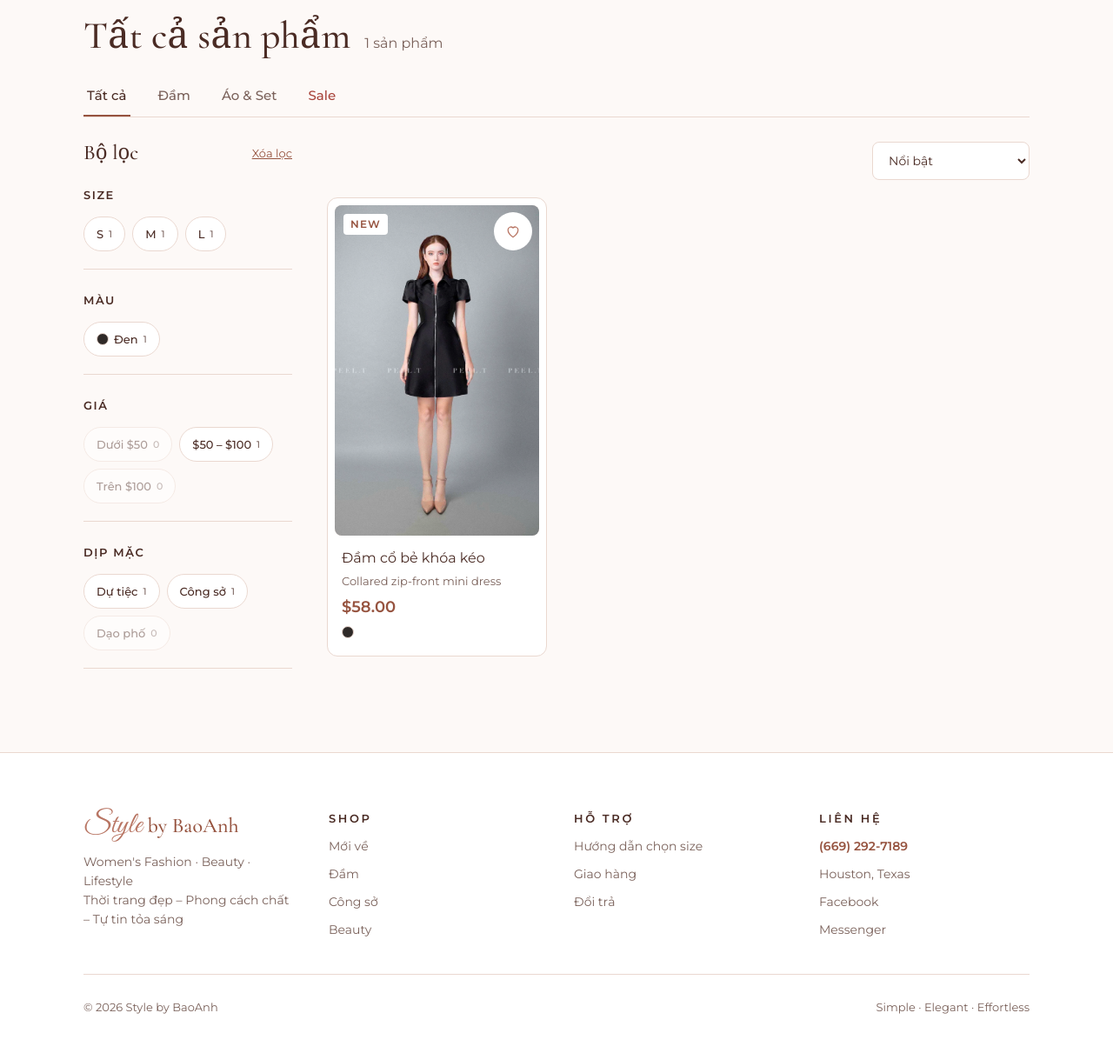
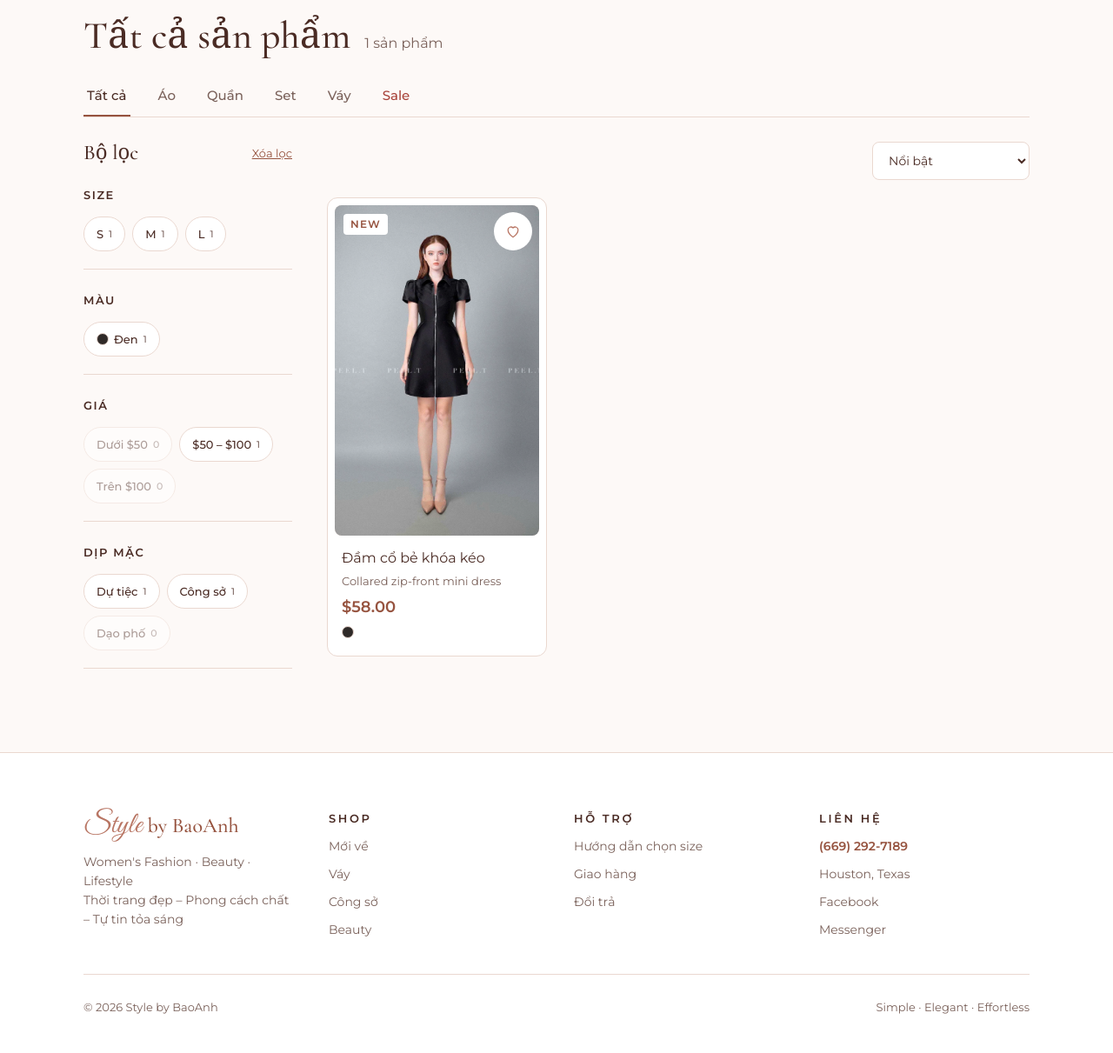
Before and after one commit to nanahuynh/Baoanhstyle, a PHP site: page /shop.html in a window 1280 px wide. Shown: the part 187-1398 px from the top of the page at 87% size. Run offline with PHP 8.4, Linux system fonts and the light colour scheme.

Commit message:
Shop by category: Áo, Quần, Set, Váy
Categories become tops, pants, sets and dresses/skirts; the zip-front
dress moves to Váy. Home tiles without a photo yet show a 'coming soon'
placeholder. Footer dress links point to the Váy category.

Co-Authored-By: Claude Opus 5.5 <noreply@anthropic.com>
Claude-Session: https://claude.ai/code/session_01Qzv9RtkwiU4VxyeKbpgMZn

```diff
--- a/account.html
+++ b/account.html
@@ -291,7 +291,7 @@
       <div class="footer-col">
         <h3 data-i18n="fShop">Shop</h3>
         <a href="shop.html?sort=new" data-i18n="fNew">Mới về</a>
-        <a href="shop.html?cat=dam" data-i18n="fDresses">Đầm</a>
+        <a href="shop.html?cat=vay" data-i18n="fDresses">Váy</a>
         <a href="shop.html?occasion=cong-so" data-i18n="fWork">Công sở</a>
         <a href="shop.html" data-i18n="fBeauty">Beauty</a>
       </div>
--- a/css/style.css
+++ b/css/style.css
@@ -170,7 +170,10 @@ h1, h2, h3, p { margin: 0; }
   object-fit: cover; object-position: center top; transition: transform .3s;
 }
 .cat:hover img { transform: translateY(-4px); }
-.cat span { font-family: var(--font-serif); font-size: 26px; line-height: 32px; font-weight: 500; text-align: center; }
+.cat .cat-name { font-family: var(--font-serif); font-size: 26px; line-height: 32px; font-weight: 500; text-align: center; }
+.cat-ph { width: 100%; height: 300px; border-radius: 150px 150px 12px 12px; display: flex; align-items: center; justify-content: center;
+  font-size: 12px; letter-spacing: .12em; text-transform: uppercase; color: var(--rose-deep); transition: transform .3s; }
+.cat:hover .cat-ph { transform: translateY(-4px); }
 .cat:hover { color: var(--rose-deep); }
 
 /* Products */
@@ -375,7 +378,8 @@ h1, h2, h3, p { margin: 0; }
   .cat-grid { display: flex; overflow-x: auto; gap: 12px; margin-right: -20px; padding-right: 20px; scroll-snap-type: x mandatory; }
   .cat { flex: 0 0 132px; gap: 8px; scroll-snap-align: start; }
   .cat img { height: 168px; border-radius: 66px 66px 10px 10px; }
-  .cat span { font-family: var(--font-sans); font-size: 14px; line-height: 20px; }
+  .cat .cat-name { font-family: var(--font-sans); font-size: 14px; line-height: 20px; }
+  .cat-ph { height: 168px; border-radius: 66px 66px 10px 10px; font-size: 10px; }
 
   .product-grid { gap: 12px; }
   .card { padding: 6px 6px 14px; gap: 10px; }
--- a/index.html
+++ b/index.html
@@ -170,7 +170,7 @@
       <div class="footer-col">
         <h3 data-i18n="fShop">Shop</h3>
         <a href="shop.html?sort=new" data-i18n="fNew">Mới về</a>
-        <a href="shop.html?cat=dam" data-i18n="fDresses">Đầm</a>
+        <a href="shop.html?cat=vay" data-i18n="fDresses">Váy</a>
         <a href="shop.html?occasion=cong-so" data-i18n="fWork">Công sở</a>
         <a href="shop.html" data-i18n="fBeauty">Beauty</a>
       </div>
--- a/js/main.js
+++ b/js/main.js
@@ -6,8 +6,10 @@
 
 // Danh mục (CATEGORY) và dịp mặc (Occasion filter)
 const CATEGORY_LIST = [
-  { id: 'dam', vi: 'Đầm', en: 'Dresses' },
-  { id: 'ao-set', vi: 'Áo & Set', en: 'Tops & sets' }
+  { id: 'ao', vi: 'Áo', en: 'Tops' },
+  { id: 'quan', vi: 'Quần', en: 'Pants' },
+  { id: 'set', vi: 'Set', en: 'Sets' },
+  { id: 'vay', vi: 'Váy', en: 'Dresses & skirts' }
 ];
 const OCCASIONS = [
   { id: 'tiec', vi: 'Dự tiệc', en: 'Occasion' },
@@ -24,7 +26,7 @@ const OCCASIONS = [
 const PRODUCTS = [
   {
     id: 'e', vi: 'Đầm cổ bẻ khóa kéo', en: 'Collared zip-front mini dress', badge: 'NEW',
-    category: 'dam', occasions: ['cong-so', 'tiec'], sizes: ['S', 'M', 'L'],
+    category: 'vay', occasions: ['cong-so', 'tiec'], sizes: ['S', 'M', 'L'],
     img: 'images/dam-co-be-khoa-keo-1.webp', bg: '#ecdcd3', dots: ['#2f2a28'], price: 58, video: null,
     gallery: [
       'images/dam-co-be-khoa-keo-1.webp',
@@ -148,7 +150,7 @@ const I18N = {
     newsTitle: 'Nhận tin hàng mới và lịch Live',
     newsBody: 'Ưu đãi riêng cho khách thân thiết, gửi thẳng vào hộp thư của bạn.',
     subscribe: 'Đăng ký', subscribed: 'Cảm ơn bạn đã đăng ký!', badEmail: 'Vui lòng nhập email hợp lệ.',
-    fShop: 'Shop', fNew: 'Mới về', fDresses: 'Đầm', fWork: 'Công sở', fBeauty: 'Beauty',
+    fShop: 'Shop', fNew: 'Mới về', fDresses: 'Váy', fWork: 'Công sở', fBeauty: 'Beauty',
     help: 'Hỗ trợ', sizeGuide: 'Hướng dẫn chọn size', shipping: 'Giao hàng', returns: 'Đổi trả', contact: 'Liên hệ',
     tagline: 'Thời trang đẹp – Phong cách chất – Tự tin tỏa sáng',
     home: 'Trang chủ', dresses: 'Đầm',
@@ -185,7 +187,7 @@ const I18N = {
     newsTitle: 'Get new arrivals and Live dates',
     newsBody: 'Exclusive offers for our regulars, straight to your inbox.',
     subscribe: 'Subscribe', subscribed: 'Thanks for subscribing!', badEmail: 'Please enter a valid email.',
-    fShop: 'Shop', fNew: 'New arrivals', fDresses: 'Dresses', fWork: 'Workwear', fBeauty: 'Beauty',
+    fShop: 'Shop', fNew: 'New arrivals', fDresses: 'Dresses & skirts', fWork: 'Workwear', fBeauty: 'Beauty',
     help: 'Help', sizeGuide: 'Size guide', shipping: 'Shipping', returns: 'Returns', contact: 'Contact',
     tagline: 'Simple · Elegant · Effortless',
     home: 'Home', dresses: 'Dresses',
@@ -206,9 +208,12 @@ const I18N = {
 };
 
 // Home page tiles → shop filters
+// Ô danh mục ở trang chủ (Shop by category). img: null = chưa có ảnh, hiện ô màu chờ.
 const HOME_TILES = [
-  { vi: 'Dự tiệc', en: 'Occasion', img: 'images/dam-co-be-khoa-keo-3.webp', bg: '#ecdcd3', href: 'shop.html?occasion=tiec' },
-  { vi: 'Công sở', en: 'Workwear', img: 'images/dam-co-be-khoa-keo-2.webp', bg: '#ecdcd3', href: 'shop.html?occasion=cong-so' }
+  { vi: 'Áo', en: 'Tops', img: null, bg: '#f4e4de', href: 'shop.html?cat=ao' },
+  { vi: 'Quần', en: 'Pants', img: null, bg: '#ecdcd3', href: 'shop.html?cat=quan' },
+  { vi: 'Set', en: 'Sets', img: null, bg: '#f1ddd5', href: 'shop.html?cat=set' },
+  { vi: 'Váy', en: 'Dresses & skirts', img: 'images/dam-co-be-khoa-keo-2.webp', bg: '#ecdcd3', href: 'shop.html?cat=vay' }
 ];
 
 // ---------- helpers ----------
@@ -359,12 +364,11 @@ function productCard(p) {
 function renderHomeTiles() {
   const el = document.getElementById('cat-grid');
   if (!el) return;
-  // fewer than 4 tiles: keep the usual tile size and centre them
-  if (HOME_TILES.length < 4) { el.style.gridTemplateColumns = `repeat(${HOME_TILES.length}, minmax(0, 260px))`; el.style.justifyContent = 'center'; }
   el.innerHTML = HOME_TILES.map(c => `
     <a class="cat" href="${c.href}">
-      <img src="${c.img}" alt="${c[state.lang]}" style="background:${c.bg}" loading="lazy">
-      <span>${c[state.lang]}</span>
+      ${c.img ? `<img src="${c.img}" alt="${c[state.lang]}" style="background:${c.bg}" loading="lazy">`
+        : `<span class="cat-ph" style="background:${c.bg}">${tr('Sắp có hàng', 'Coming soon')}</span>`}
+      <span class="cat-name">${c[state.lang]}</span>
     </a>`).join('');
 }
 
--- a/order.html
+++ b/order.html
@@ -123,7 +123,7 @@
       <div class="footer-col">
         <h3 data-i18n="fShop">Shop</h3>
         <a href="shop.html?sort=new" data-i18n="fNew">Mới về</a>
-        <a href="shop.html?cat=dam" data-i18n="fDresses">Đầm</a>
+        <a href="shop.html?cat=vay" data-i18n="fDresses">Váy</a>
         <a href="shop.html?occasion=cong-so" data-i18n="fWork">Công sở</a>
         <a href="shop.html" data-i18n="fBeauty">Beauty</a>
       </div>
--- a/product.html
+++ b/product.html
@@ -211,7 +211,7 @@
       <div class="footer-col">
         <h3 data-i18n="fShop">Shop</h3>
         <a href="shop.html?sort=new" data-i18n="fNew">Mới về</a>
-        <a href="shop.html?cat=dam" data-i18n="fDresses">Đầm</a>
+        <a href="shop.html?cat=vay" data-i18n="fDresses">Váy</a>
         <a href="shop.html?occasion=cong-so" data-i18n="fWork">Công sở</a>
         <a href="shop.html" data-i18n="fBeauty">Beauty</a>
       </div>
--- a/returns.html
+++ b/returns.html
@@ -108,7 +108,7 @@
       <div class="footer-col">
         <h3 data-i18n="fShop">Shop</h3>
         <a href="shop.html?sort=new" data-i18n="fNew">Mới về</a>
-        <a href="shop.html?cat=dam" data-i18n="fDresses">Đầm</a>
+        <a href="shop.html?cat=vay" data-i18n="fDresses">Váy</a>
         <a href="shop.html?occasion=cong-so" data-i18n="fWork">Công sở</a>
         <a href="shop.html" data-i18n="fBeauty">Beauty</a>
       </div>
--- a/shop.html
+++ b/shop.html
@@ -145,7 +145,7 @@
       <div class="footer-col">
         <h3 data-i18n="fShop">Shop</h3>
         <a href="shop.html?sort=new" data-i18n="fNew">Mới về</a>
-        <a href="shop.html?cat=dam" data-i18n="fDresses">Đầm</a>
+        <a href="shop.html?cat=vay" data-i18n="fDresses">Váy</a>
         <a href="shop.html?occasion=cong-so" data-i18n="fWork">Công sở</a>
         <a href="shop.html" data-i18n="fBeauty">Beauty</a>
       </div>
```
